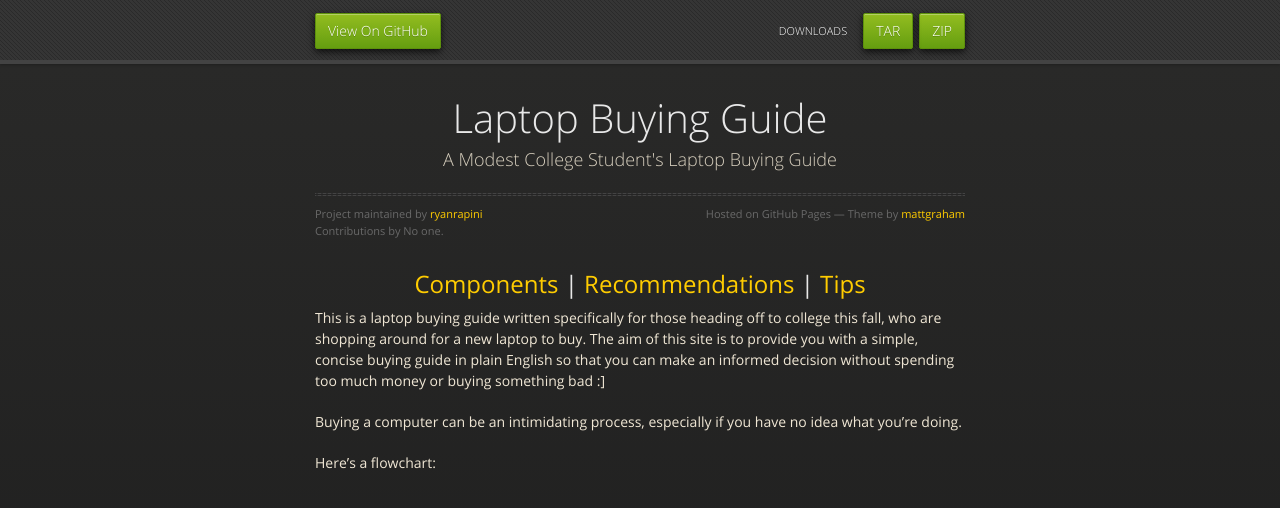
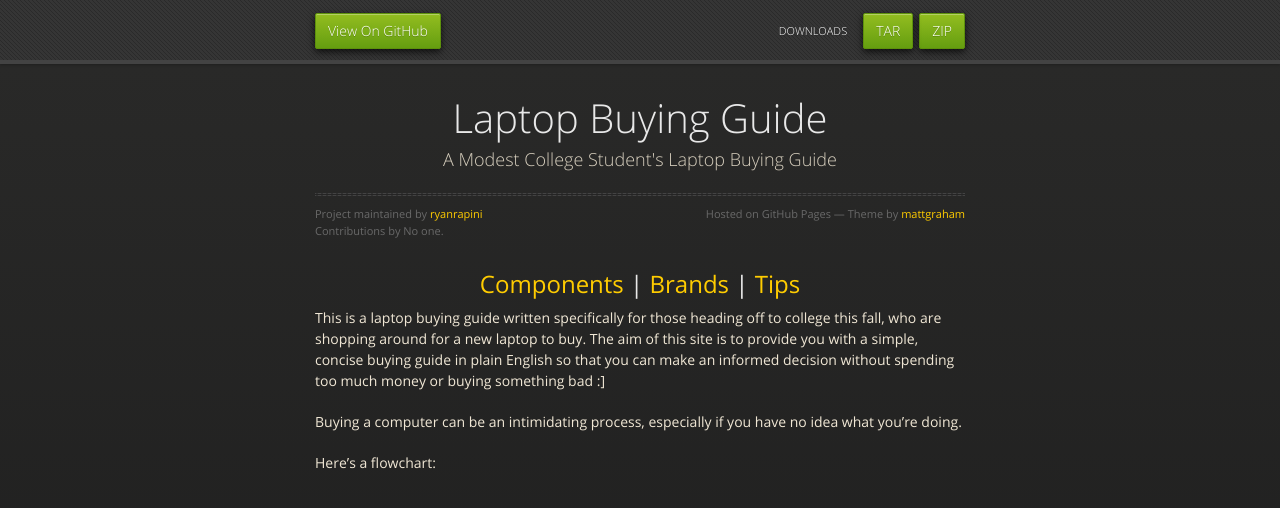
Before and after one commit to ryanrapini/laptopadvice, a Jekyll site: the page built from index.markdown, in a window 1280 px wide. Shown: the top 508 px of the page. Built offline with Jekyll 4.4.1, drawn with Linux system fonts in a browser that asks for light colours; nearby versions of some CDN libraries.

Commit message:
updated navbar

```diff
--- a/_layouts/default.html
+++ b/_layouts/default.html
@@ -39,7 +39,7 @@
         </div>
 
 	<div id="navbar">
-	<h2><a href="components.html">Components</a> | <a href="recommendations.html">Recommendations</a> | <a href="tips.html">Tips</a></h2>
+	<h2><a href="components.html">Components</a> | <a href="brands.html">Brands</a> | <a href="tips.html">Tips</a></h2>
 	</div>
 	{{ content }}
       </section>
```
